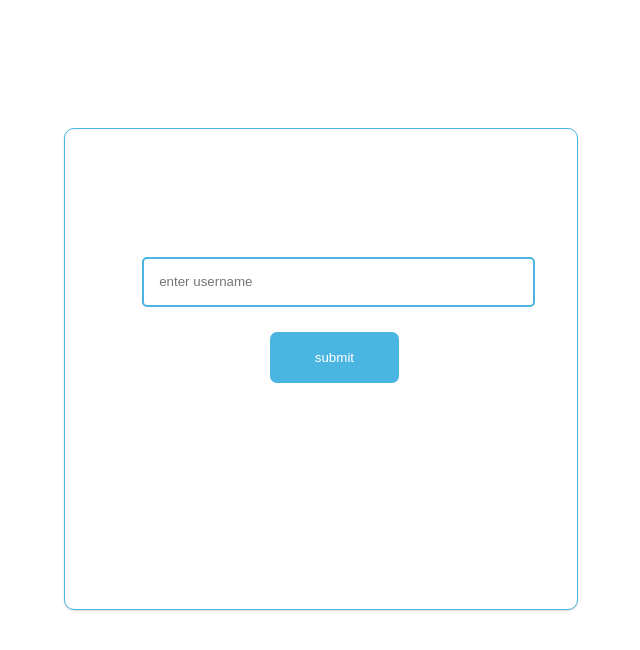
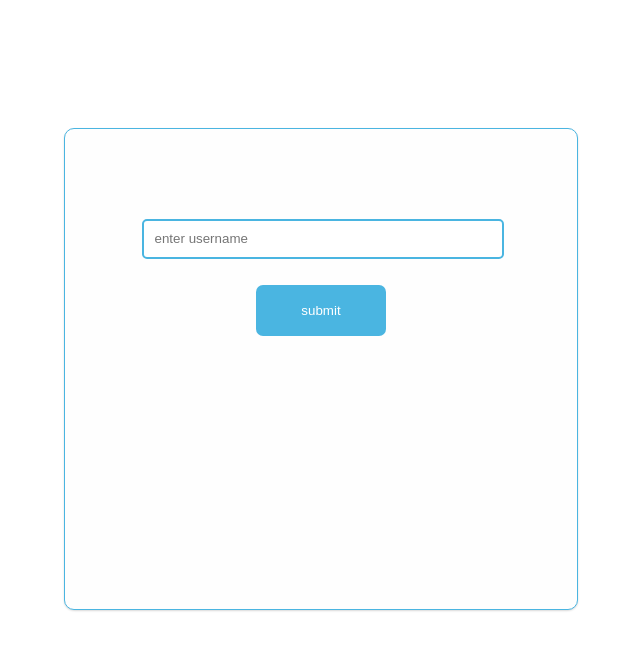
Before and after one commit to okorie2/sessionmanager, a React (Create React App) app: page / in a window 1280 px wide. Shown: the top 650 px of the page, without its empty margins (319-959 px from the left). Built offline with nearby package versions, Linux system fonts and the light colour scheme.

Commit message:
final fixes

```diff
--- a/src/Pages/Form.tsx
+++ b/src/Pages/Form.tsx
@@ -1,5 +1,11 @@
 import React, { useEffect, useState } from "react";
-import { ButtonHighlight, FormContainer, Input } from "../Styles/Form";
+import {
+  ButtonContainer,
+  ButtonHighlight,
+  FormContainer,
+  Input,
+  InputContainer,
+} from "../Styles/Form";
 import { useNavigate } from "react-router-dom";
 import { getLoggedinUser } from "../Utils/getLoggedInUser";
 import { getLoggedInUserList } from "../Utils/getLoggedInUserList";
@@ -61,16 +67,18 @@ const Form = () => {
 
   return (
     <FormContainer>
-      <div>
+      <InputContainer>
         <Input
           type="text"
           placeholder="enter username"
           onChange={(e) => setUsername(e.target.value.toLocaleLowerCase())}
         />
-      </div>
-      <ButtonHighlight type="submit" onClick={() => handleSubmit()}>
-        submit
-      </ButtonHighlight>
+      </InputContainer>
+      <ButtonContainer>
+        <ButtonHighlight type="submit" onClick={() => handleSubmit()}>
+          submit
+        </ButtonHighlight>
+      </ButtonContainer>
     </FormContainer>
   );
 };
--- a/src/Pages/UserBoard.tsx
+++ b/src/Pages/UserBoard.tsx
@@ -1,6 +1,6 @@
 import React, { useEffect, useState } from "react";
 import { useNavigate } from "react-router";
-import { ButtonHighlight } from "../Styles/Form";
+import { ButtonContainer, ButtonHighlight } from "../Styles/Form";
 import { Nav, TCont } from "../Styles/UserBoard";
 import { getLoggedInUserList, UsersStatus } from "../Utils/getLoggedInUserList";
 import { getLoggedinUser } from "../Utils/getLoggedInUser";
@@ -13,6 +13,7 @@ import TableHead from "@mui/material/TableHead";
 import TableRow from "@mui/material/TableRow";
 import Paper from "@mui/material/Paper";
 import { Button } from "@mui/material";
+import { getIndexOfLoggedInUser } from "../Utils/getIndexOfLoggedInUser";
 
 export default function UserBoard() {
   const navigate = useNavigate();
@@ -42,9 +43,7 @@ export default function UserBoard() {
 
   const logout = () => {
     const loggedInUsers = getLoggedInUserList();
-    const indexOfLoggedInUser = loggedInUsers.findIndex(
-      (user) => user.userName === username
-    ); //finds the position/index of the users from userslist that matches with the windowname
+    const indexOfLoggedInUser = getIndexOfLoggedInUser(username);
     if (indexOfLoggedInUser < 0) {
       return;
     }
@@ -82,9 +81,10 @@ export default function UserBoard() {
 
   const handleInactivity = () => {
     const loggedInUsers = getLoggedInUserList();
-    const indexOfLoggedInUser = loggedInUsers.findIndex(
-      (user) => user.userName === username
-    );
+    const indexOfLoggedInUser = getIndexOfLoggedInUser(username);
+    if (indexOfLoggedInUser < 0) {
+      return;
+    }
     loggedInUsers[indexOfLoggedInUser].status = "Idle";
     localStorage.setItem("loggedInUsers", JSON.stringify(loggedInUsers)); // sets the modified userslist to LS
 
@@ -93,9 +93,10 @@ export default function UserBoard() {
 
   const handleActivity = () => {
     const loggedInUsers = getLoggedInUserList();
-    const indexOfLoggedInUser = loggedInUsers.findIndex(
-      (user) => user.userName === username
-    );
+    const indexOfLoggedInUser = getIndexOfLoggedInUser(username);
+    if (indexOfLoggedInUser < 0) {
+      return;
+    }
     loggedInUsers[indexOfLoggedInUser].status = "active";
     localStorage.setItem("loggedInUsers", JSON.stringify(loggedInUsers)); // sets the modified userslist to LS
 
@@ -124,7 +125,7 @@ export default function UserBoard() {
           </svg>
         </div>
       </Nav>
-      <div>
+      <ButtonContainer>
         <ButtonHighlight
           onClick={() => {
             sessionStorage.setItem("previousUser", JSON.stringify(username));
@@ -133,7 +134,7 @@ export default function UserBoard() {
         >
           Login a with another account
         </ButtonHighlight>
-      </div>
+      </ButtonContainer>
       <TCont>
         <TableContainer component={Paper}>
           <Table sx={{ minWidth: 650 }} aria-label="simple table">
@@ -145,7 +146,7 @@ export default function UserBoard() {
               </TableRow>
             </TableHead>
             <TableBody>
-              {users.map((user: any, index) => (
+              {users.map((user: UsersStatus, index) => (
                 <TableRow
                   key={index}
                   sx={{ "&:last-child td, &:last-child th": { border: 0 } }}
@@ -155,6 +156,7 @@ export default function UserBoard() {
                   </TableCell>
                   <TableCell align="center">
                     <Button
+                      sx={{ minWidth: "180px" }}
                       variant="contained"
                       color={`${
                         user.status == "active" ? "success" : "warning"
--- a/src/Styles/Form.ts
+++ b/src/Styles/Form.ts
@@ -9,22 +9,31 @@ export const FormContainer = styled.div`
   margin-top: 10%;
   border: 1px solid #4ab5e1;
 `;
+export const InputContainer = styled.div`
+  width: 70%;
+  margin: auto;
+`;
+
 export const Input = styled.input`
-  width: 70%;
+  width: 94%;
   padding: 3%;
   border-radius: 5px;
   outline: none;
-  margin-left: 15%;
   margin-top: 25%;
   border: 2px solid #4ab5e1;
+`;
+
+export const ButtonContainer = styled.div`
+  margin: auto;
+  margin-top: 5%;
+  width: max-content;
 `;
 export const ButtonHighlight = styled.button`
   background-color: #4ab5e1;
   padding: 18px 45px;
   border-radius: 7px;
   border: none;
-  margin-left: 40%;
-  margin-top: 5%;
+
   color: white;
   cursor: pointer;
 `;
--- a/src/Styles/UserBoard.ts
+++ b/src/Styles/UserBoard.ts
@@ -13,6 +13,7 @@ export const Nav = styled.div`
   svg {
     height: 40px;
     width: 40px;
+    cursor: pointer;
   }
 `;
 export const TCont = styled.div`
--- /dev/null
+++ b/src/Utils/getIndexOfLoggedInUser.ts
@@ -0,0 +1,10 @@
+import { getLoggedInUserList, UsersStatus } from "./getLoggedInUserList";
+
+export const getIndexOfLoggedInUser = (username: string) => {
+  const loggedInUsers = getLoggedInUserList();
+  const indexOfLoggedInUser = loggedInUsers.findIndex(
+    (user: UsersStatus) => user.userName === username
+  ); //finds the position/index of the users from userslist that matches with the windowname
+
+  return indexOfLoggedInUser;
+};
```
